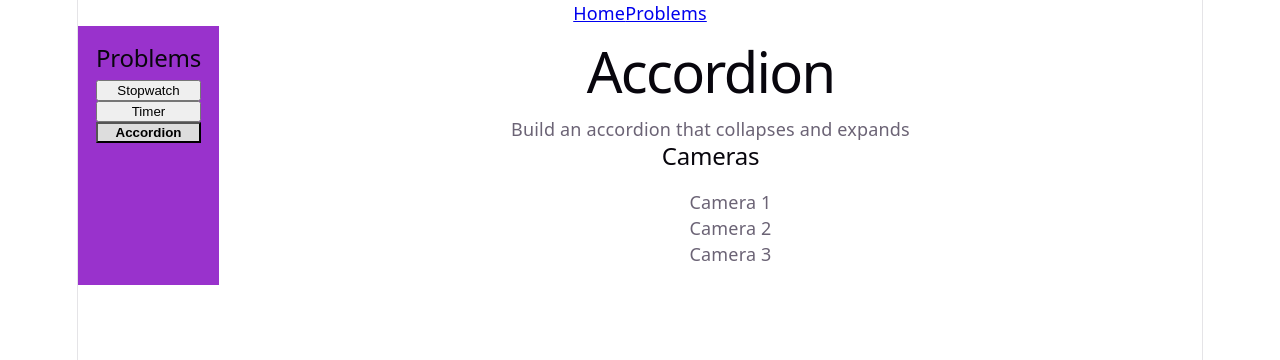
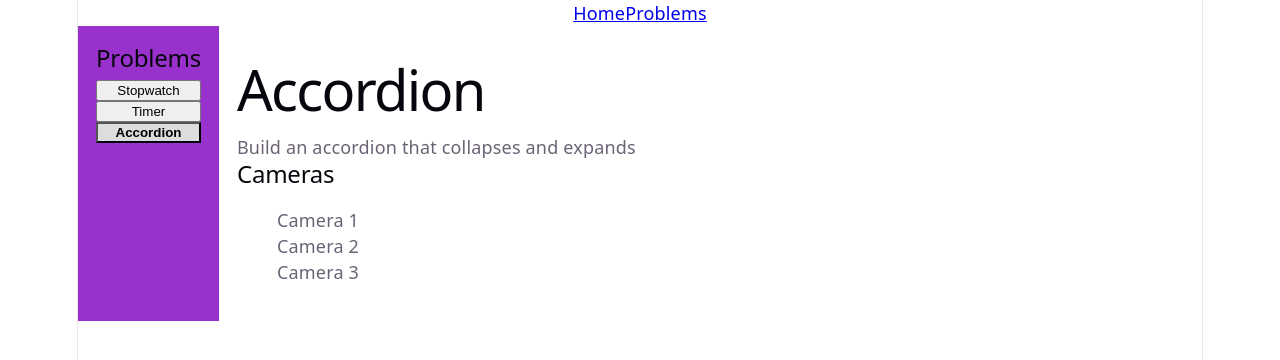
Before and after one commit to loafingbread/react-playground, a React (Vite) app: page /problems in a window 1280 px wide. Both pictures are taken after a click on the button "Accordion". Shown: the top 360 px of the page. Built offline with nearby package versions, Linux system fonts and the light colour scheme.

Commit message:
Align accordion to left instead of center

```diff
--- a/src/pages/ProblemsPage.module.css
+++ b/src/pages/ProblemsPage.module.css
@@ -25,7 +25,8 @@
   flex-grow: 1;
   display: flex;
   flex-direction: column;
-  align-items: center;
+  align-items: flex-start;
+  padding: 1rem;
 }
 
 .problem {
--- /dev/null
+++ b/src/problems/Accordion/Accordion.module.css
@@ -0,0 +1,7 @@
+.accordion {
+  text-align: left;
+}
+
+.accordion > ul {
+  list-style-type: none;
+}
--- a/src/problems/Accordion/Accordion.tsx
+++ b/src/problems/Accordion/Accordion.tsx
@@ -1,4 +1,5 @@
 import React from "react";
+import styles from "./Accordion.module.css";
 
 type AccordionProps = {
   title: string;
@@ -7,11 +8,11 @@ type AccordionProps = {
 
 function Accordion(props: AccordionProps) {
   return (
-    <div>
+    <div className={styles["accordion"]}>
       <h2>{props.title}</h2>
       <ul>
         {React.Children.map(props.children, (child) => {
-          return child;
+          return <li>{child}</li>;
         })}
       </ul>
     </div>
```
